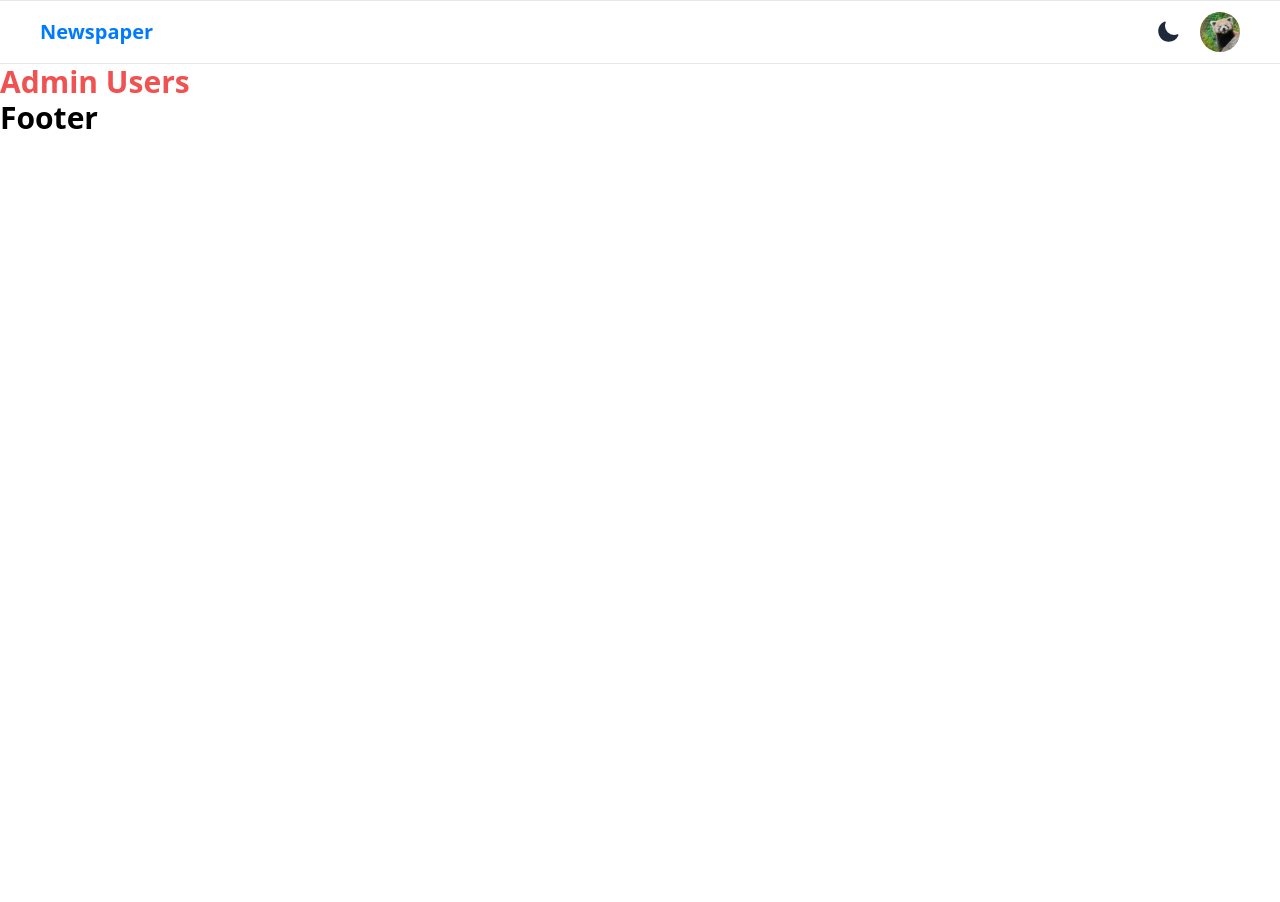
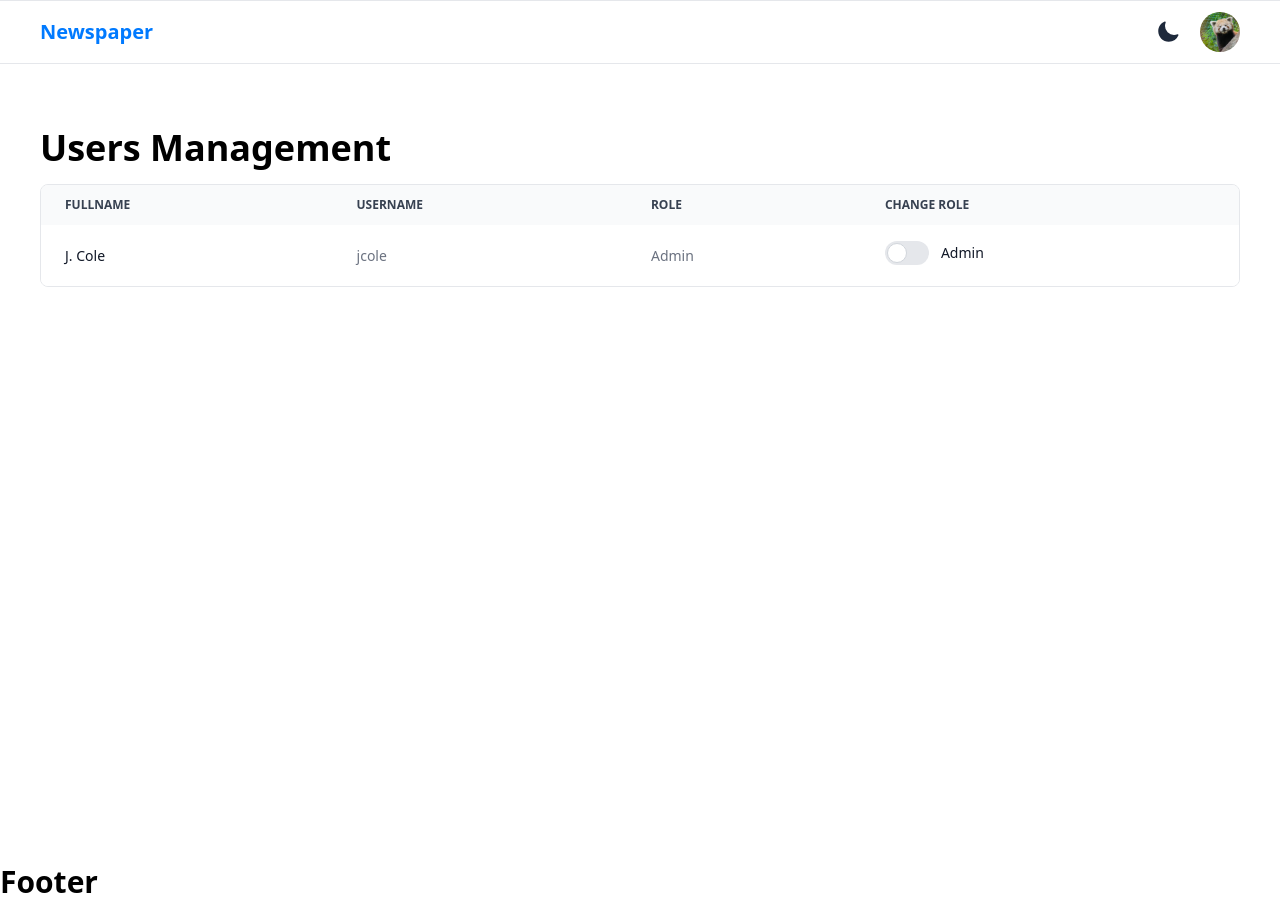
Before and after one commit to ericksosan/newspaper, a React (Vite) app: page /admin/users in a window 1280 px wide. Before the commit the page ends 800 px from the top, so only its background shows below. Built offline with nearby package versions, Linux system fonts and the light colour scheme; what tailwindcss-animated would draw is missing.

Commit message:
feat: added manage users

```diff
--- a/src/App.tsx
+++ b/src/App.tsx
@@ -1,5 +1,5 @@
 import { Routes, Route } from 'react-router-dom'
-import { Login, Signup, CreateNews, ManageNews } from './pages'
+import { Login, Signup, CreateNews, ManageNews, ManageUsers } from './pages'
 import { Layout } from './components'
 
 export const App: React.FC = () => {
@@ -17,7 +17,7 @@ export const App: React.FC = () => {
           {/* Admin */}
           <Route path="/admin/news" element={<ManageNews/>} />
           <Route path="/admin/news/add" element={<CreateNews />} />
-          <Route path="/admin/users" element={<h1 className="text-3xl font-bold text-red-500">Admin Users</h1>} />
+          <Route path="/admin/users" element={<ManageUsers/>} />
 
         </Route>
         <Route path="/login" element={<Login />} />
--- /dev/null
+++ b/src/pages/ManageUsers.tsx
@@ -0,0 +1,56 @@
+import { useState } from 'react'
+
+export const ManageUsers = (): JSX.Element => {
+  const [isAdmin, setIsAdmin] = useState<boolean>(false)
+
+  const handleToggleChange = (): void => {
+    setIsAdmin(!isAdmin)
+  }
+
+  return (
+    <div className="lg:max-w-7xl lg:mx-auto flex flex-col pt-8 xl:pt-16 min-h-screen px-5 md:px-10">
+      <h1 className="font-bold text-lg md:text-4xl dark:text-gray-200 pb-4">Users Management</h1>
+
+      <div className="relative overflow-x-auto sm:rounded-lg border dark:border-slate-700">
+        <table className="w-full text-sm text-left text-gray-500 dark:text-gray-400">
+          <thead className="text-xs text-gray-700 uppercase bg-gray-50 dark:bg-slate-700 dark:text-gray-400">
+            <tr>
+              <th scope="col" className="px-6 py-3">
+                Fullname
+              </th>
+              <th scope="col" className="px-6 py-3">
+                Username
+              </th>
+              <th scope="col" className="px-6 py-3">
+                Role
+              </th>
+              <th scope="col" className="px-6 py-3">
+                Change Role
+              </th>
+            </tr>
+          </thead>
+          <tbody>
+            <tr className="bg-white dark:bg-slate-800 dark:border-gray-700">
+              <th scope="row" className="px-6 py-4 font-medium text-gray-900 whitespace-nowrap dark:text-white">
+                J. Cole
+              </th>
+              <td className="px-6 py-4">
+                jcole
+              </td>
+              <td className="px-6 py-4">
+                Admin
+              </td>
+              <td className="px-6 py-4">
+                <label className="relative inline-flex items-center cursor-pointer">
+                  <input type="checkbox" className="sr-only peer" onChange={handleToggleChange} />
+                  <div className="w-11 h-6 bg-gray-200 rounded-full dark:bg-gray-700 peer-checked:after:translate-x-full peer-checked:after:border-white after:content-[''] after:absolute after:top-0.5 after:left-[2px] after:bg-white after:border-gray-300 after:border after:rounded-full after:h-5 after:w-5 after:transition-all dark:border-gray-600 peer-checked:bg-azure-radiance-700" />
+                  <span className="ml-3 text-sm font-medium text-gray-900 dark:text-gray-300">Admin</span>
+                </label>
+              </td>
+            </tr>
+          </tbody>
+        </table>
+      </div>
+    </div>
+  )
+}
--- a/src/pages/index.ts
+++ b/src/pages/index.ts
@@ -2,3 +2,4 @@ export * from './Login'
 export * from './Signup'
 export * from './CreateNews'
 export * from './ManageNews'
+export * from './ManageUsers'
```
